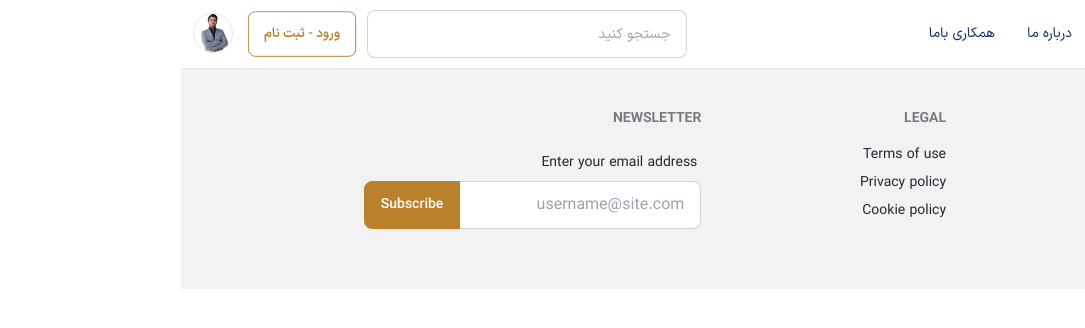
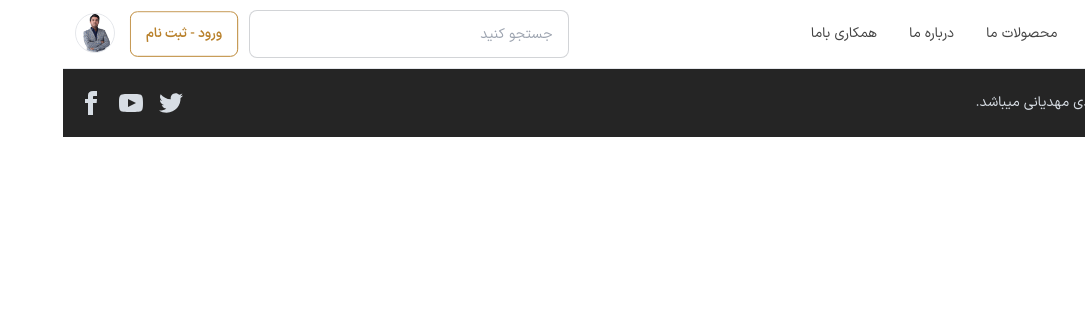
Before and after one commit to mahdi7596/mahdimahdiyani-webapp-v1, a React (Vite) app in the folder client/: page / in a window 1280 px wide. Shown: the top 328 px of the page, without its empty margins (195-1280 px from the left). Built offline with nearby package versions, Linux system fonts and the light colour scheme.

Commit message:
added new neutrals color and added footer

```diff
--- a/client/src/components/Footer.tsx
+++ b/client/src/components/Footer.tsx
@@ -1,42 +1,57 @@
 const Footer = () => {
   return (
-    <footer className="footer bg-base-200 text-base-content p-10">
-      <nav>
-        <h6 className="footer-title">Services</h6>
-        <a className="link link-hover">Branding</a>
-        <a className="link link-hover">Design</a>
-        <a className="link link-hover">Marketing</a>
-        <a className="link link-hover">Advertisement</a>
-      </nav>
-      <nav>
-        <h6 className="footer-title">Company</h6>
-        <a className="link link-hover">About us</a>
-        <a className="link link-hover">Contact</a>
-        <a className="link link-hover">Jobs</a>
-        <a className="link link-hover">Press kit</a>
-      </nav>
-      <nav>
-        <h6 className="footer-title">Legal</h6>
-        <a className="link link-hover">Terms of use</a>
-        <a className="link link-hover">Privacy policy</a>
-        <a className="link link-hover">Cookie policy</a>
-      </nav>
-      <form>
-        <h6 className="footer-title">Newsletter</h6>
-        <fieldset className="form-control w-80">
-          <label className="label">
-            <span className="label-text">Enter your email address</span>
-          </label>
-          <div className="join">
-            <input
-              type="text"
-              placeholder="username@site.com"
-              className="input input-bordered join-item"
-            />
-            <button className="btn btn-primary join-item">Subscribe</button>
-          </div>
-        </fieldset>
-      </form>
+    <footer className="bg-neutrals600 text-neutral-content items-center p-4">
+      <div className="section-container footer">
+        <aside className="grid-flow-col items-center">
+          <svg
+            width="36"
+            height="36"
+            viewBox="0 0 24 24"
+            xmlns="http://www.w3.org/2000/svg"
+            fillRule="evenodd"
+            clipRule="evenodd"
+            className="fill-current"
+          >
+            <path d="M22.672 15.226l-2.432.811.841 2.515c.33 1.019-.209 2.127-1.23 2.456-1.15.325-2.148-.321-2.463-1.226l-.84-2.518-5.013 1.677.84 2.517c.391 1.203-.434 2.542-1.831 2.542-.88 0-1.601-.564-1.86-1.314l-.842-2.516-2.431.809c-1.135.328-2.145-.317-2.463-1.229-.329-1.018.211-2.127 1.231-2.456l2.432-.809-1.621-4.823-2.432.808c-1.355.384-2.558-.59-2.558-1.839 0-.817.509-1.582 1.327-1.846l2.433-.809-.842-2.515c-.33-1.02.211-2.129 1.232-2.458 1.02-.329 2.13.209 2.461 1.229l.842 2.515 5.011-1.677-.839-2.517c-.403-1.238.484-2.553 1.843-2.553.819 0 1.585.509 1.85 1.326l.841 2.517 2.431-.81c1.02-.33 2.131.211 2.461 1.229.332 1.018-.21 2.126-1.23 2.456l-2.433.809 1.622 4.823 2.433-.809c1.242-.401 2.557.484 2.557 1.838 0 .819-.51 1.583-1.328 1.847m-8.992-6.428l-5.01 1.675 1.619 4.828 5.011-1.674-1.62-4.829z"></path>
+          </svg>
+          <p>کلیه حقوق این سایت متعلق به مهدی مهدیانی میباشد.</p>
+        </aside>
+        <nav className="grid-flow-col gap-4 md:place-self-center md:justify-self-end">
+          <a>
+            <svg
+              xmlns="http://www.w3.org/2000/svg"
+              width="24"
+              height="24"
+              viewBox="0 0 24 24"
+              className="fill-current"
+            >
+              <path d="M24 4.557c-.883.392-1.832.656-2.828.775 1.017-.609 1.798-1.574 2.165-2.724-.951.564-2.005.974-3.127 1.195-.897-.957-2.178-1.555-3.594-1.555-3.179 0-5.515 2.966-4.797 6.045-4.091-.205-7.719-2.165-10.148-5.144-1.29 2.213-.669 5.108 1.523 6.574-.806-.026-1.566-.247-2.229-.616-.054 2.281 1.581 4.415 3.949 4.89-.693.188-1.452.232-2.224.084.626 1.956 2.444 3.379 4.6 3.419-2.07 1.623-4.678 2.348-7.29 2.04 2.179 1.397 4.768 2.212 7.548 2.212 9.142 0 14.307-7.721 13.995-14.646.962-.695 1.797-1.562 2.457-2.549z"></path>
+            </svg>
+          </a>
+          <a>
+            <svg
+              xmlns="http://www.w3.org/2000/svg"
+              width="24"
+              height="24"
+              viewBox="0 0 24 24"
+              className="fill-current"
+            >
+              <path d="M19.615 3.184c-3.604-.246-11.631-.245-15.23 0-3.897.266-4.356 2.62-4.385 8.816.029 6.185.484 8.549 4.385 8.816 3.6.245 11.626.246 15.23 0 3.897-.266 4.356-2.62 4.385-8.816-.029-6.185-.484-8.549-4.385-8.816zm-10.615 12.816v-8l8 3.993-8 4.007z"></path>
+            </svg>
+          </a>
+          <a>
+            <svg
+              xmlns="http://www.w3.org/2000/svg"
+              width="24"
+              height="24"
+              viewBox="0 0 24 24"
+              className="fill-current"
+            >
+              <path d="M9 8h-3v4h3v12h5v-12h3.642l.358-4h-4v-1.667c0-.955.192-1.333 1.115-1.333h2.885v-5h-3.808c-3.596 0-5.192 1.583-5.192 4.615v3.385z"></path>
+            </svg>
+          </a>
+        </nav>
+      </div>
     </footer>
   );
 };
--- a/client/src/components/header/MenuItems.tsx
+++ b/client/src/components/header/MenuItems.tsx
@@ -10,7 +10,7 @@
         {navMenuItems.map((menuItem) => (
           <li
             key={menuItem.id}
-            className="text-neutrals700 hover:text-neutrals500"
+            className="text-neutrals500 hover:text-neutrals"
           >
             <Link to={menuItem.link}>{menuItem.text}</Link>
           </li>
--- a/client/src/components/header/Navbar.tsx
+++ b/client/src/components/header/Navbar.tsx
@@ -10,7 +10,7 @@
 
 const Navbar = () => {
   return (
-    <header className="navbar border-b border-surfaceBorder">
+    <header className="section-container navbar border-b border-surfaceBorder">
       {/* logo + menuItems */}
       <div className="flex-none">
         <img src={logo} className="w-16" alt="logo" />
--- a/client/src/components/shared/Dropdown.tsx
+++ b/client/src/components/shared/Dropdown.tsx
@@ -12,14 +12,12 @@
     <ul
       tabIndex={0}
       className={
-        "menu dropdown-content rounded-box z-[1] p-2 border shadow " + className
+        "menu dropdown-content rounded-box z-[1] p-2 border shadow  bg-surfaceBg " +
+        className
       }
     >
       {dropDownItems.map((menuItem) => (
-        <li
-          key={menuItem.id}
-          className="text-neutrals700 hover:text-neutrals500"
-        >
+        <li key={menuItem.id} className="text-neutrals500 hover:text-neutrals">
           <Link to={menuItem.link}>{menuItem.text}</Link>
         </li>
       ))}
--- a/client/src/styles/_colors.scss
+++ b/client/src/styles/_colors.scss
@@ -11,17 +11,13 @@
     --primary-100: #FDEFDA;
     --primary-0: #FFFBF5;
 
-    --neutrals: #0f172a;
-    --neutrals-900: #00123D;
-    --neutrals-800: #091F53;
-    --neutrals-700: #162F68;
-    --neutrals-600: #28427E;
-    --neutrals-500: #3F5893;
-    --neutrals-400: #5A72A9;
-    --neutrals-300: #7A8EBE;
-    --neutrals-200: #9EAED4;
-    --neutrals-100: #C7D1E9;
-    --neutrals-0: #F5F8FF;
+    --neutrals: #111111;
+    --neutrals-600: #252525;
+    --neutrals-500: #444444;
+    --neutrals-400: #666666;
+    --neutrals-300: #8A8A8A;
+    --neutrals-200: #B0B0B0;
+    --neutrals-100: #D7D7D7;
 
     --surfaceBg: #FAFBFC;
     --surfaceBorder: #E5E7EB;
--- a/client/tailwind.config.js
+++ b/client/tailwind.config.js
@@ -30,16 +30,12 @@
         primary0: "var(--primary-0)",
 
         neutrals: "var(--neutrals)",
-        neutrals900: "var(--neutrals-900)",
-        neutrals800: "var(--neutrals-800)",
-        neutrals700: "var(--neutrals-700)",
         neutrals600: "var(--neutrals-600)",
         neutrals500: "var(--neutrals-500)",
         neutrals400: "var(--neutrals-400)",
         neutrals300: "var(--neutrals-300)",
         neutrals200: "var(--neutrals-200)",
         neutrals100: "var(--neutrals-100)",
-        neutrals0: "var(--neutrals-0)",
 
         surfaceBg: "var(--surfaceBg)",
         surfaceBorder: "var(--surfaceBorder)",
@@ -65,8 +61,8 @@
         light: {
           ...require("daisyui/src/theming/themes")["light"],
           primary: "#B9812B",
-          "primary-content": "#fff",
-          neutral: "#0f172a",
+          "primary-content": "#ffffff",
+          neutral: "#111111",
         },
       },
     ],
```
